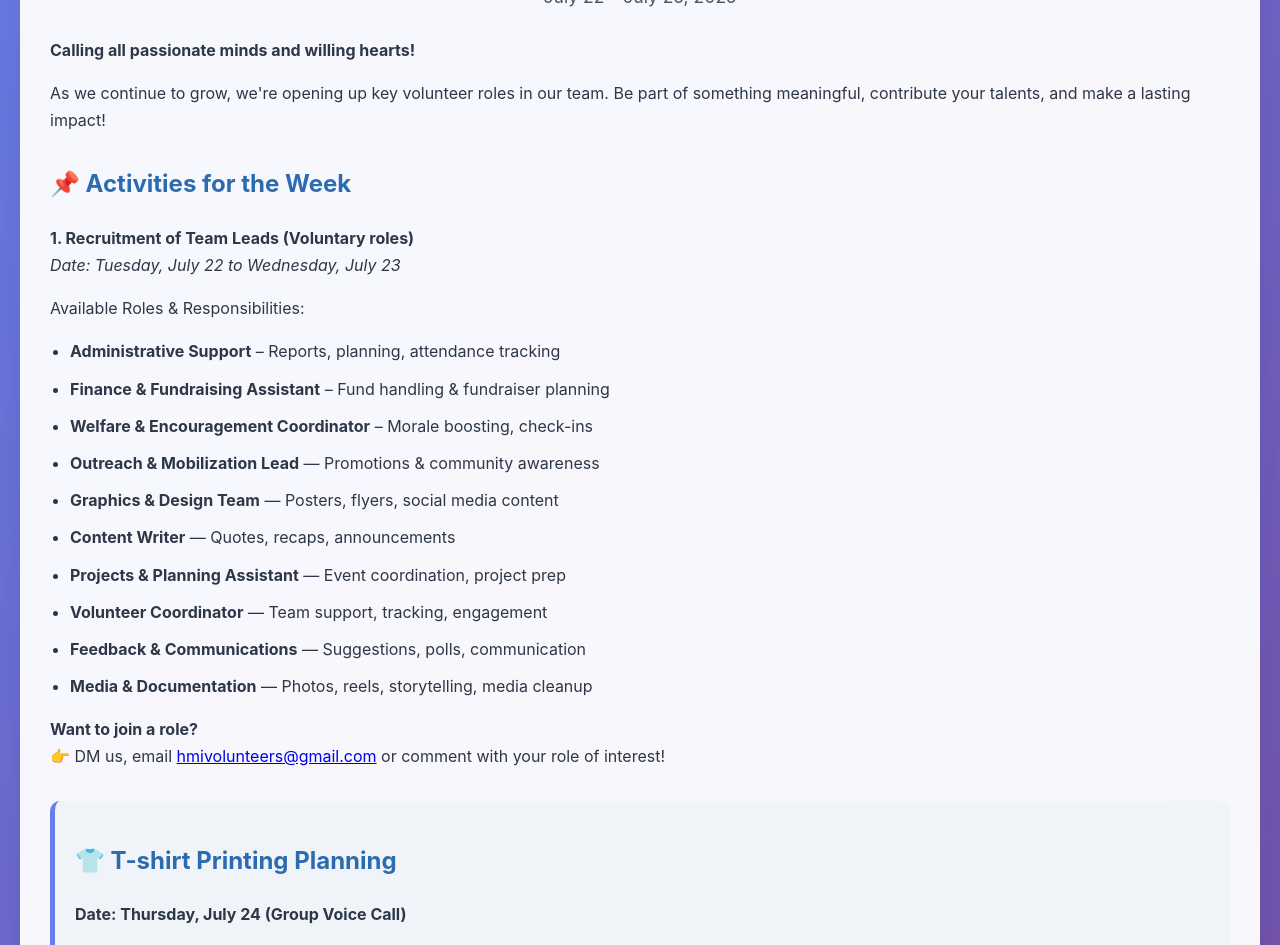
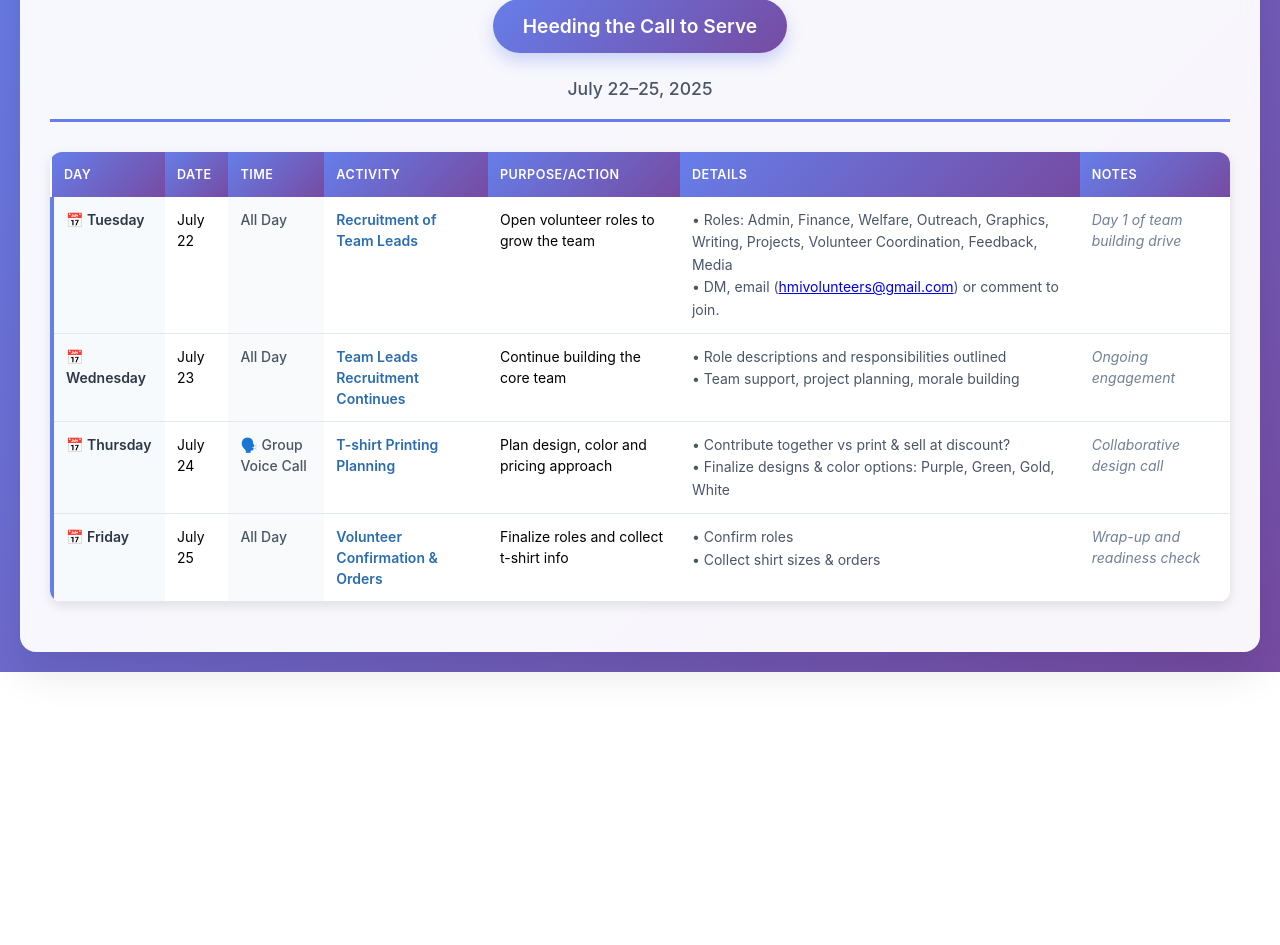
Before and after one commit to SteohenAmoako/hmi, a plain HTML site: page index.html in a window 1280 px wide. Shown: the part 215-1160 px from the top of the page. After the commit the page ends 887 px from the top, so only its background shows below. Drawn offline with Linux system fonts and the light colour scheme.

Commit message:
Update index.html

```diff
--- a/index.html
+++ b/index.html
@@ -3,7 +3,7 @@
 <head>
   <meta charset="UTF-8" />
   <meta name="viewport" content="width=device-width, initial-scale=1.0"/>
-  <title>HMI Week 3: Team Building & Branding</title>
+  <title>HMI Weekly Program Outline</title>
   <style>
     body {
       font-family: -apple-system, BlinkMacSystemFont, 'Segoe UI', Roboto, Oxygen, Ubuntu, Cantarell, sans-serif;
@@ -12,7 +12,6 @@
       background: linear-gradient(135deg, #667eea 0%, #764ba2 100%);
       min-height: 100vh;
     }
-
     .container {
       max-width: 1200px;
       margin: 0 auto;
@@ -20,20 +19,25 @@
       border-radius: 16px;
       padding: 30px;
       box-shadow: 0 20px 40px rgba(0, 0, 0, 0.1);
+      backdrop-filter: blur(10px);
     }
-
+    .logo {
+      display: block;
+      margin: 0 auto 20px auto;
+      height: 80px;
+    }
     .header {
       text-align: center;
       margin-bottom: 30px;
+      padding-bottom: 20px;
+      border-bottom: 3px solid #667eea;
     }
-
     .header h1 {
       color: #2d3748;
       font-size: 2.5em;
       margin: 0;
       font-weight: 700;
     }
-
     .theme {
       background: linear-gradient(135deg, #667eea, #764ba2);
       color: white;
@@ -45,110 +49,158 @@
       margin: 15px 0;
       box-shadow: 0 8px 16px rgba(102, 126, 234, 0.3);
     }
-
-    .section {
-      margin-top: 30px;
-      line-height: 1.7;
+    .date-range {
+      color: #4a5568;
+      font-size: 1.1em;
+      font-weight: 500;
+      margin-top: 10px;
+    }
+    .table-container {
+      overflow-x: auto;
+      margin: 20px 0;
+      border-radius: 12px;
+      box-shadow: 0 4px 12px rgba(0, 0, 0, 0.1);
+    }
+    table {
+      width: 100%;
+      border-collapse: collapse;
+      background: white;
+      font-size: 14px;
+    }
+    th {
+      background: linear-gradient(135deg, #667eea, #764ba2);
+      color: white;
+      padding: 15px 12px;
+      text-align: left;
+      font-weight: 600;
+      border: none;
+      font-size: 0.9em;
+      text-transform: uppercase;
+      letter-spacing: 0.5px;
+    }
+    td {
+      padding: 12px;
+      border-bottom: 1px solid #e2e8f0;
+      vertical-align: top;
+      line-height: 1.5;
+    }
+    tr:hover {
+      background-color: #f8fafc;
+      transition: background-color 0.2s ease;
+    }
+    .day-cell {
+      font-weight: 600;
       color: #2d3748;
+      background: #f7fafc;
+      border-left: 4px solid #667eea;
     }
-
-    .section h2 {
+    .time-cell {
+      font-weight: 500;
+      color: #4a5568;
+      background: #f9fafb;
+    }
+    .activity-cell {
+      font-weight: 600;
       color: #2b6cb0;
     }
-
-    .roles-list {
-      margin-top: 10px;
-      padding-left: 20px;
+    .details-cell {
+      color: #4a5568;
+      line-height: 1.6;
     }
-
-    .roles-list li {
-      margin-bottom: 10px;
+    .notes-cell {
+      color: #718096;
+      font-style: italic;
     }
-
-    .highlight-box {
-      background: #f0f4f8;
-      padding: 20px;
-      border-left: 5px solid #667eea;
-      border-radius: 10px;
-      margin-top: 30px;
-    }
-
-    .footer {
-      text-align: center;
-      margin-top: 40px;
-      padding: 20px;
-      background: linear-gradient(135deg, #667eea, #764ba2);
-      border-radius: 12px;
-      color: white;
-    }
-
     @media (max-width: 768px) {
       .container {
         padding: 20px;
+        margin: 10px;
       }
-
       .header h1 {
         font-size: 2em;
+      }
+      table {
+        font-size: 12px;
+      }
+      th, td {
+        padding: 8px;
       }
     }
   </style>
 </head>
 <body>
   <div class="container">
+    <img src="logo.png" alt="HMI Logo" class="logo" />
     <div class="header">
-      <h1>Hands and Minds Initiative (HMI)</h1>
-      <div class="theme">Week 3: Team Building & Branding</div>
-      <p style="color: #4a5568; font-size: 1.1em;">July 22 – July 25, 2025</p>
+      <h1>HMI Weekly Program Outline</h1>
+      <div class="theme">Heeding the Call to Serve</div>
+      <div class="date-range">July 22–25, 2025</div>
     </div>
 
-    <div class="section">
-      <p><strong>Calling all passionate minds and willing hearts!</strong></p>
-      <p>As we continue to grow, we're opening up key volunteer roles in our team. Be part of something meaningful, contribute your talents, and make a lasting impact!</p>
-    </div>
-
-    <div class="section">
-      <h2>📌 Activities for the Week</h2>
-      <p><strong>1. Recruitment of Team Leads (Voluntary roles)</strong><br>
-      <em>Date: Tuesday, July 22 to Wednesday, July 23</em></p>
-
-      <p>Available Roles & Responsibilities:</p>
-      <ul class="roles-list">
-        <li><strong>Administrative Support</strong> – Reports, planning, attendance tracking</li>
-        <li><strong>Finance & Fundraising Assistant</strong> – Fund handling & fundraiser planning</li>
-        <li><strong>Welfare & Encouragement Coordinator</strong> – Morale boosting, check-ins</li>
-        <li><strong>Outreach & Mobilization Lead</strong> — Promotions & community awareness</li>
-        <li><strong>Graphics & Design Team</strong> — Posters, flyers, social media content</li>
-        <li><strong>Content Writer</strong> — Quotes, recaps, announcements</li>
-        <li><strong>Projects & Planning Assistant</strong> — Event coordination, project prep</li>
-        <li><strong>Volunteer Coordinator</strong> — Team support, tracking, engagement</li>
-        <li><strong>Feedback & Communications</strong> — Suggestions, polls, communication</li>
-        <li><strong>Media & Documentation</strong> — Photos, reels, storytelling, media cleanup</li>
-      </ul>
-
-      <p><strong>Want to join a role?</strong><br>
-        👉 DM us, email <a href="mailto:hmivolunteers@gmail.com">hmivolunteers@gmail.com</a> or comment with your role of interest!</p>
-    </div>
-
-    <div class="section highlight-box">
-      <h2>👕 T-shirt Printing Planning</h2>
-      <p><strong>Date: Thursday, July 24 (Group Voice Call)</strong></p>
-      <ul class="roles-list">
-        <li>Discuss & plan the printing of HMI T-shirts</li>
-        <li>Decide: contribute together or print & sell at discount?</li>
-        <li>Finalize designs and color choices (Purple, Green, Gold, White)</li>
-      </ul>
-
-      <p><strong>Date: Friday, July 25</strong></p>
-      <ul class="roles-list">
-        <li>Volunteer roles confirmation</li>
-        <li>Collect sizes and orders from members</li>
-      </ul>
-    </div>
-
-    <div class="footer">
-      <h3>🌟 Let's Build Together</h3>
-      <p>Hands and Minds Initiative — Growing teams, growing impact</p>
-      <p>#VolunteerMind #HandsAndMindsInitiative #TeamHMI</p>
+    <div class="table-container">
+      <table>
+        <thead>
+          <tr>
+            <th>Day</th>
+            <th>Date</th>
+            <th>Time</th>
+            <th>Activity</th>
+            <th>Purpose/Action</th>
+            <th>Details</th>
+            <th>Notes</th>
+          </tr>
+        </thead>
+        <tbody>
+          <tr>
+            <td class="day-cell">📅 Tuesday</td>
+            <td>July 22</td>
+            <td class="time-cell">All Day</td>
+            <td class="activity-cell">Recruitment of Team Leads</td>
+            <td>Open volunteer roles to grow the team</td>
+            <td class="details-cell">
+              • Roles: Admin, Finance, Welfare, Outreach, Graphics, Writing, Projects, Volunteer Coordination, Feedback, Media<br />
+              • DM, email (<a href="mailto:hmivolunteers@gmail.com">hmivolunteers@gmail.com</a>) or comment to join.
+            </td>
+            <td class="notes-cell">Day 1 of team building drive</td>
+          </tr>
+          <tr>
+            <td class="day-cell">📅 Wednesday</td>
+            <td>July 23</td>
+            <td class="time-cell">All Day</td>
+            <td class="activity-cell">Team Leads Recruitment Continues</td>
+            <td>Continue building the core team</td>
+            <td class="details-cell">
+              • Role descriptions and responsibilities outlined<br />
+              • Team support, project planning, morale building
+            </td>
+            <td class="notes-cell">Ongoing engagement</td>
+          </tr>
+          <tr>
+            <td class="day-cell">📅 Thursday</td>
+            <td>July 24</td>
+            <td class="time-cell">🗣️ Group Voice Call</td>
+            <td class="activity-cell">T-shirt Printing Planning</td>
+            <td>Plan design, color and pricing approach</td>
+            <td class="details-cell">
+              • Contribute together vs print & sell at discount?<br />
+              • Finalize designs & color options: Purple, Green, Gold, White
+            </td>
+            <td class="notes-cell">Collaborative design call</td>
+          </tr>
+          <tr>
+            <td class="day-cell">📅 Friday</td>
+            <td>July 25</td>
+            <td class="time-cell">All Day</td>
+            <td class="activity-cell">Volunteer Confirmation & Orders</td>
+            <td>Finalize roles and collect t-shirt info</td>
+            <td class="details-cell">
+              • Confirm roles<br />
+              • Collect shirt sizes & orders
+            </td>
+            <td class="notes-cell">Wrap-up and readiness check</td>
+          </tr>
+        </tbody>
+      </table>
     </div>
   </div>
 </body>
```
